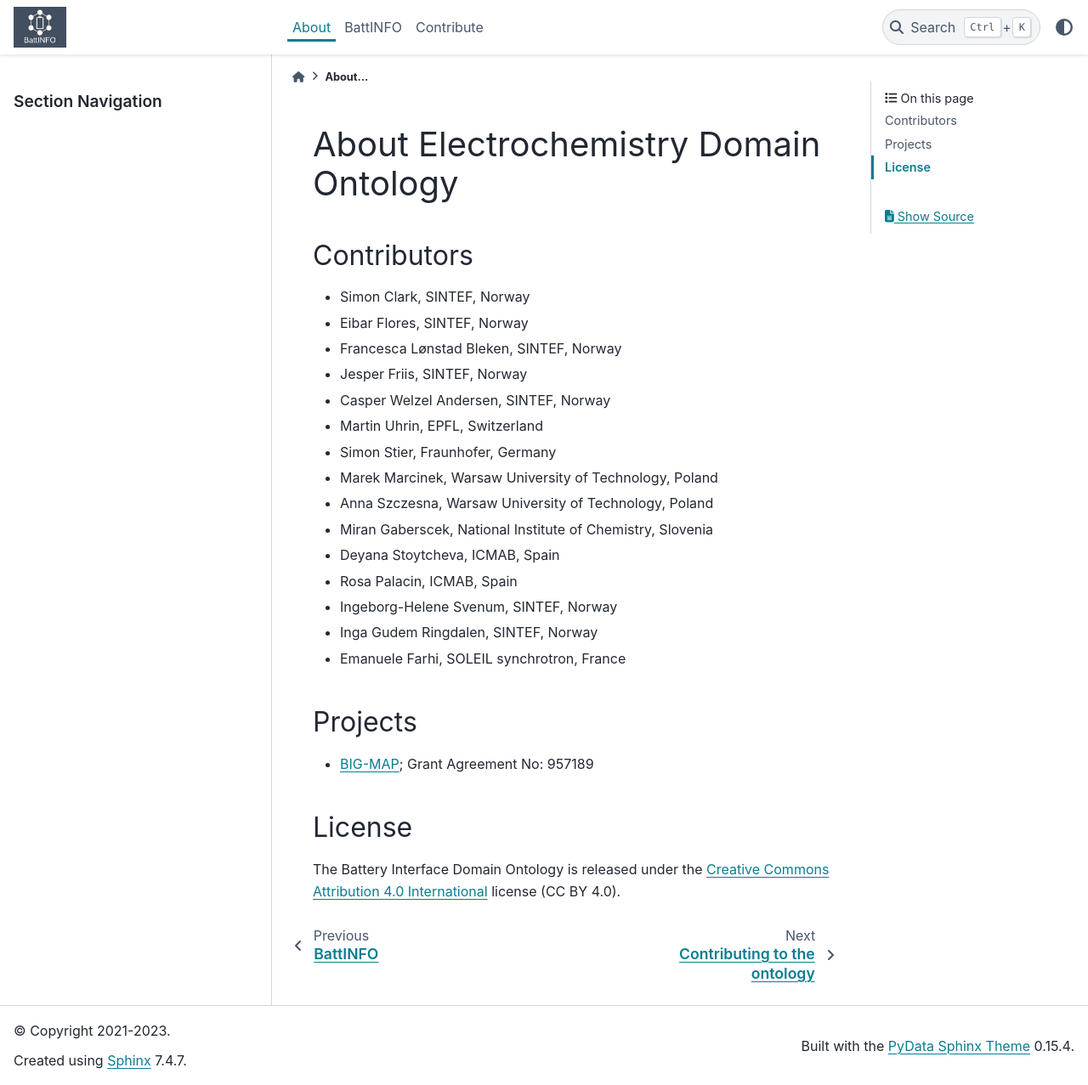
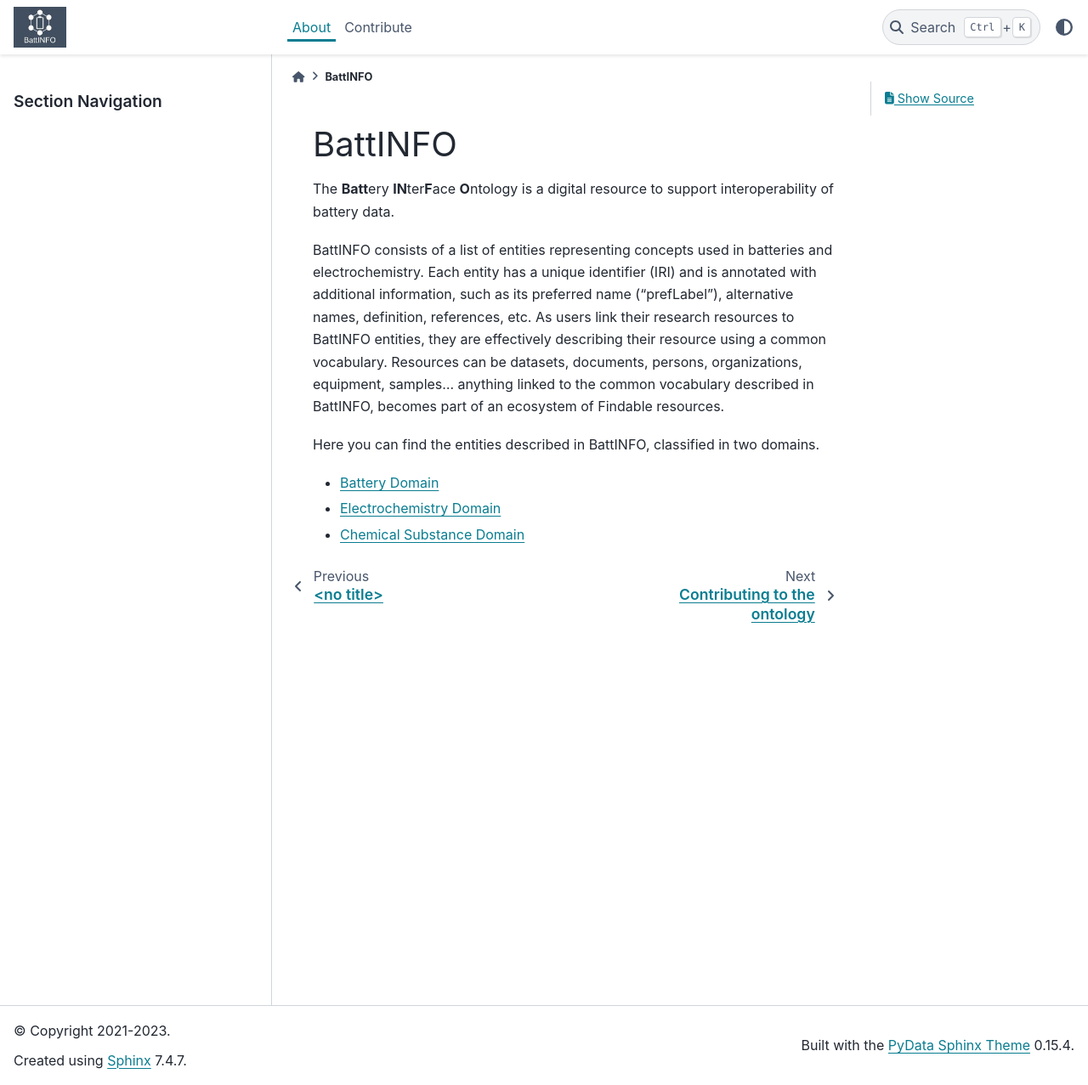
Before and after one commit to BIG-MAP/BattINFO, a Sphinx documentation site: the page built from sphinx/about.rst, in a window 1280 px wide and 1277 px high. Shown: the whole window at 85% size. Built offline with Sphinx 7.4.7 and the PyData theme 0.15.4, drawn with Linux system fonts in a browser that asks for light colours; pages that are not in the unit, such as notebooks, are missing from menus.

Commit message:
update in doc

```diff
--- a/sphinx/about.rst
+++ b/sphinx/about.rst
@@ -1,34 +1,19 @@
-About Electrochemistry Domain Ontology
-======================================
+========
+BattINFO
+========
 
-Contributors
-------------
+The **Batt**\ ery **IN**\ ter\ **F**\ ace **O**\ ntology is a digital resource to support interoperability of battery
+data.
 
--  Simon Clark, SINTEF, Norway
--  Eibar Flores, SINTEF, Norway
--  Francesca Lønstad Bleken, SINTEF, Norway
--  Jesper Friis, SINTEF, Norway
--  Casper Welzel Andersen, SINTEF, Norway
--  Martin Uhrin, EPFL, Switzerland
--  Simon Stier, Fraunhofer, Germany
--  Marek Marcinek, Warsaw University of Technology, Poland
--  Anna Szczesna, Warsaw University of Technology, Poland
--  Miran Gaberscek, National Institute of Chemistry, Slovenia
--  Deyana Stoytcheva, ICMAB, Spain
--  Rosa Palacin, ICMAB, Spain
--  Ingeborg-Helene Svenum, SINTEF, Norway
--  Inga Gudem Ringdalen, SINTEF, Norway
--  Emanuele Farhi, SOLEIL synchrotron, France
+BattINFO consists of a list of entities representing concepts used in batteries and electrochemistry. Each entity has a
+unique identifier (IRI) and is annotated with additional information, such as its preferred name ("prefLabel"),
+alternative names, definition, references, etc. As users link their research resources to BattINFO entities, they are
+effectively describing their resource using a common vocabulary.  Resources can be datasets, documents, persons,
+organizations, equipment, samples... anything linked to the common vocabulary described in BattINFO, becomes part of an
+ecosystem of Findable resources.
 
-Projects
---------
+Here you can find the entities described in BattINFO, classified in two domains.
 
--  `BIG-MAP <http://www.big-map.eu/>`__; Grant Agreement No: 957189
-
-License
--------
-
-The Battery Interface Domain Ontology is released under the `Creative
-Commons Attribution 4.0
-International <https://creativecommons.org/licenses/by/4.0/legalcode>`__
-license (CC BY 4.0).
+* `Battery Domain <http://emmo.info/battery>`__
+* `Electrochemistry Domain <http://emmo.info/electrochemistry>`__
+* `Chemical Substance Domain <http://emmo.info/chemicalsubstance>`__
```
Also changed, not shown: sphinx/index.rst (+0 -23 lines).
